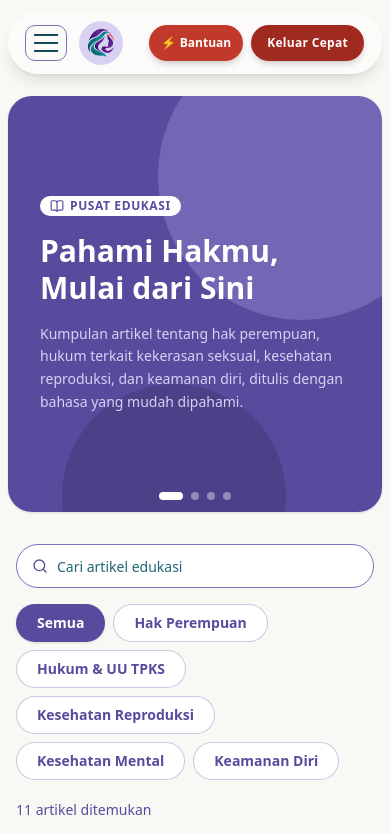
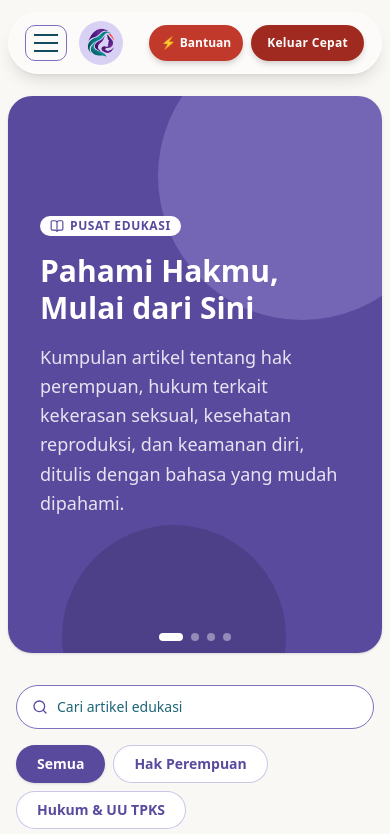
Before and after one commit to Team-4-RA-Lasminingrat-PI-2026/svarati-project, a Next.js app: page /preventif in a window 390 px wide. Shown: the top 834 px of the page. Built offline with nearby package versions, Linux system fonts and the light colour scheme.

Commit message:
Revisi responsive banner di mobile

```diff
--- a/components/education/EducationBanner.jsx
+++ b/components/education/EducationBanner.jsx
@@ -34,12 +34,12 @@ export default function EducationBanner({ headlines }) {
         <div
           ref={trackRef}
           onScroll={onScroll}
-          className="flex snap-x snap-mandatory overflow-x-auto [scrollbar-width:none] [&::-webkit-scrollbar]:hidden"
+          className="flex snap-x snap-mandatory overflow-x-auto [scrollbar-none] [&::-webkit-scrollbar]:hidden"
         >
           {/* Slide 1: penjelasan halaman */}
           <div
             aria-roledescription="slide"
-            className="relative flex h-[26rem] w-full flex-none snap-center flex-col justify-center overflow-hidden bg-svarati-lavender-dark px-8 sm:px-14 md:h-80 lg:h-[22rem] lg:px-20"
+            className="relative flex w-full flex-none snap-center flex-col justify-center overflow-hidden bg-svarati-lavender-dark px-8 pb-14 pt-10 sm:px-14 md:h-80 md:py-0 lg:h-88 lg:px-20"
           >
             <span aria-hidden="true" className="pointer-events-none absolute -right-16 -top-16 size-72 rounded-full bg-svarati-lavender/40" />
             <span aria-hidden="true" className="pointer-events-none absolute -bottom-24 right-24 size-56 rounded-full bg-svarati-lavender-darker/60" />
@@ -52,7 +52,7 @@ export default function EducationBanner({ headlines }) {
               <h1 className="text-3xl font-bold leading-tight text-white md:text-4xl lg:text-5xl">
                 {edu.intro.title}
               </h1>
-              <p className="mt-4 max-w-xl text-sm leading-relaxed text-svarati-lavender-light md:text-base">
+              <p className="mt-4 max-w-xl text-lg leading-relaxed text-white/85 md:text-base">
                 {edu.intro.description}
               </p>
             </div>
@@ -63,9 +63,20 @@ export default function EducationBanner({ headlines }) {
           <div
             key={a.id}
             aria-roledescription="slide"
-              className="grid h-[26rem] w-full flex-none snap-center grid-rows-[10rem_1fr] bg-svarati-lavender-light md:h-80 md:grid-cols-2 md:grid-rows-1 lg:h-[22rem]"
+            className="flex w-full flex-none snap-center flex-col overflow-hidden bg-svarati-lavender-light md:grid md:h-80 md:grid-cols-2 md:grid-rows-1 lg:h-88"
           >
-              <div className="flex min-w-0 flex-col justify-center px-8 py-5 sm:px-14 lg:px-20">
+            {/* Gambar: di mobile mengikuti rasio lebar, bukan tinggi tetap */}
+            <div className="relative aspect-video w-full md:order-last md:aspect-auto md:h-full">
+              <Image
+                src={a.image}
+                alt=""
+                fill
+                sizes="(min-width: 768px) 50vw, 100vw"
+                className="object-cover"
+              />
+            </div>
+
+            <div className="flex min-w-0 flex-1 flex-col justify-center px-8 pb-14 pt-5 sm:px-14 md:py-5 lg:px-20">
               <Badge variant="lavender" styleType="white" className="mb-3 w-fit">
                 {categoryLabel[a.category]}
               </Badge>
@@ -88,16 +99,6 @@ export default function EducationBanner({ headlines }) {
                   {edu.readLabel}
                 </Button>
               </div>
-              </div>
-
-              <div className="relative order-first md:order-none">
-                <Image
-                  src={a.image}
-                  alt=""
-                  fill
-                  sizes="(min-width: 768px) 50vw, 100vw"
-                  className="object-cover"
-                />
             </div>
             </div>
           ))}
```
Lines whose indentation alone changed are shown as unchanged.
